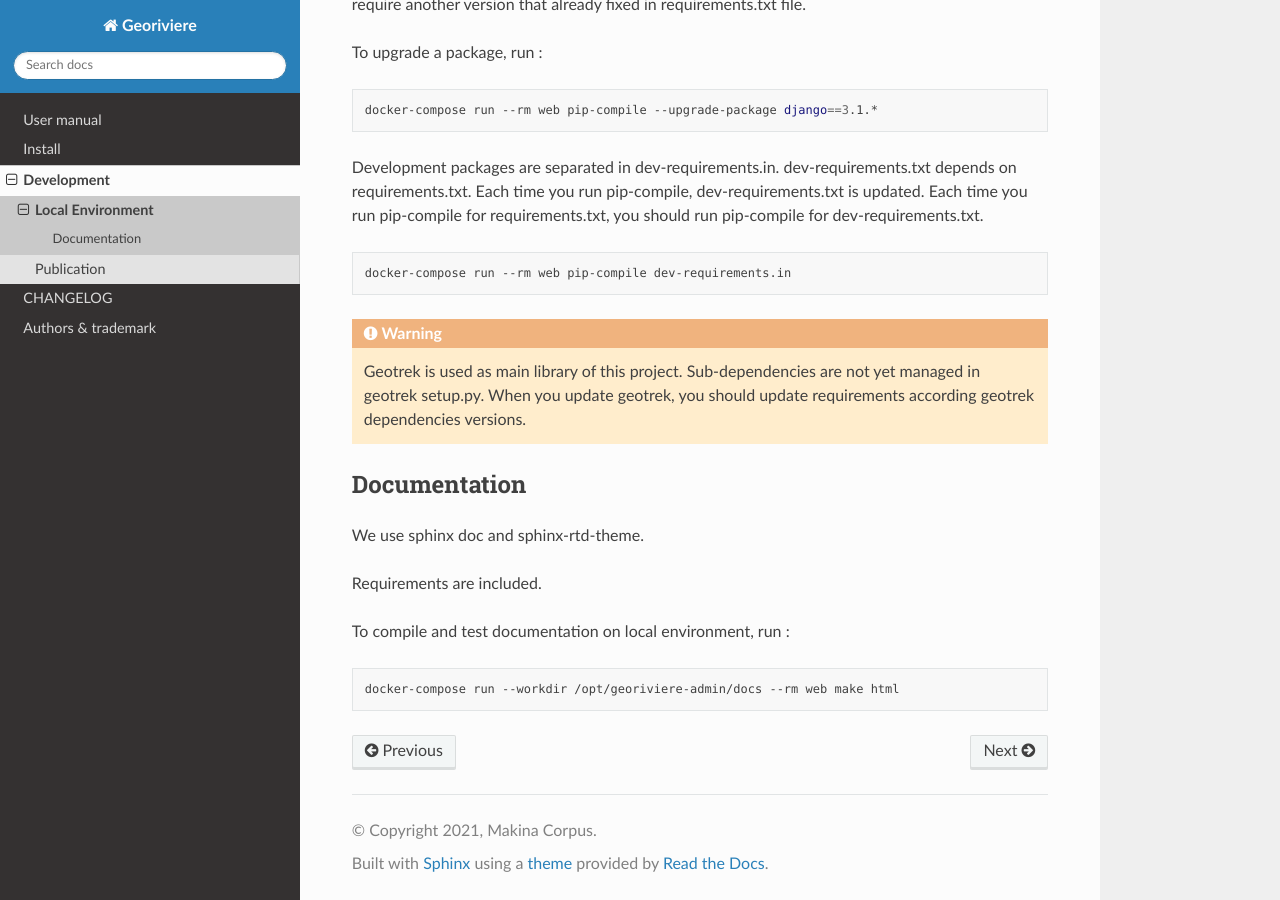
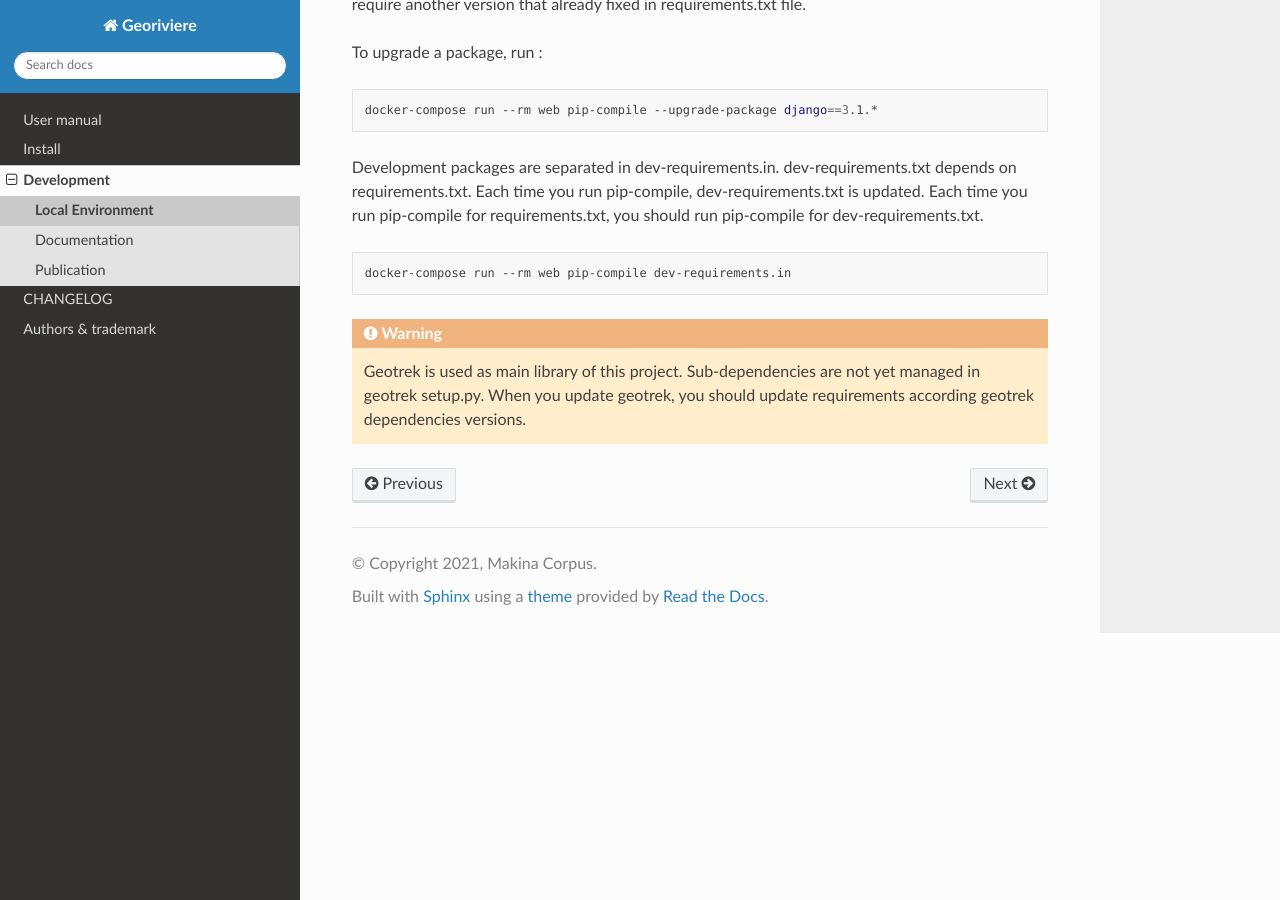
Before and after one commit to Georiviere/Georiviere-admin, a Sphinx documentation site: the page built from docs/development/development.rst, in a window 1280 px wide and 900 px high, scrolled down 1299 px. Built offline with Sphinx 7.4.7 and the Read the Docs theme 2.0.0, drawn with Linux system fonts in a browser that asks for light colours; the version number could not be read and is left out.

Commit message:
Move documentation section and fix install include

```diff
--- a/docs/development/development.rst
+++ b/docs/development/development.rst
@@ -82,17 +82,3 @@
 .. warning::
     Geotrek is used as main library of this project. Sub-dependencies are not yet managed in geotrek setup.py.
     When you update geotrek, you should update requirements according geotrek dependencies versions.
-
-
-Documentation
--------------
-
-We use sphinx doc and sphinx-rtd-theme.
-
-Requirements are included.
-
-To compile and test documentation on local environment, run :
-
-.. code-block :: bash
-
-    docker-compose run --workdir /opt/georiviere-admin/docs --rm web make html
--- a/docs/development/index.rst
+++ b/docs/development/index.rst
@@ -5,4 +5,5 @@
     :maxdepth: 2
 
     development
+    documentation
     publication
```
Also changed, not shown: docs/development/documentation.rst (added, +12 -0 lines), docs/install/install.rst (+4 -3 lines).
